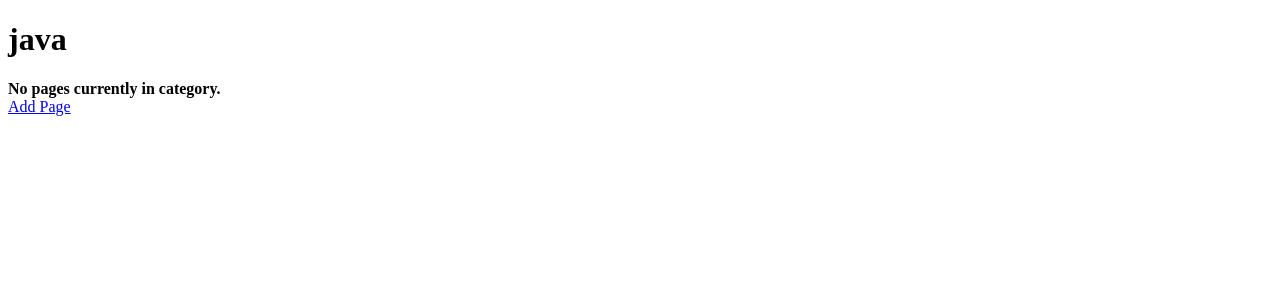
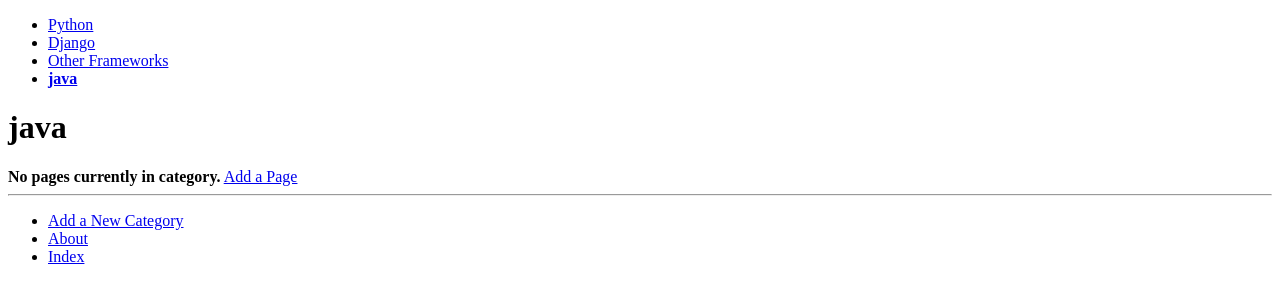
Before and after one commit to thameem22/rango, a Django app: a page that uses templates/rango/category.html in a window 1280 px wide. Shown: the top 303 px of the page. Run offline with Django 3.2, Linux system fonts and the light colour scheme; data comes from the database, SQL or seed files in the repository.

Commit message:
Chapter 8

```diff
--- /dev/null
+++ b/rango/templatetags/rango_template_tags.py
@@ -0,0 +1,8 @@
+from django import template
+from rango.models import Category
+
+register = template.Library()
+
+@register.inclusion_tag('rango/cats.html')
+def get_category_list(cat=None):
+    return {'cats': Category.objects.all(), 'act_cat': cat}
--- a/rango/views.py
+++ b/rango/views.py
@@ -25,7 +25,12 @@ def index(request):
 
 
 def about(request):
-    return render(request, 'rango/about.html')
+    # prints out whether the method is a GET or a POST
+    print(request.method)
+    # prints out the user name, if no one is logged in it prints `AnonymousUser`
+    print(request.user)
+    return render(request, 'rango/about.html', {})
+
 
 def show_category(request, category_name_slug):
     # Create a context dictionary which we can pass
--- /dev/null
+++ b/templates/rango/base.html
@@ -0,0 +1,36 @@
+<!DOCTYPE html>
+{% load staticfiles %}
+{% load rango_template_tags %}
+
+<html>
+    <head lang="en">
+        <meta charset="UTF-8" />
+        <title>
+            Rango -
+            {% block title_block %}
+                How to Tango with Django!
+            {% endblock %}
+        </title>
+    </head>
+
+    <body>
+        <div>
+		{% block sidebar_block %}
+			{% get_category_list category %}
+		{% endblock %}
+		</div>
+
+        <div>
+			{% block body_block %}
+			{% endblock %}
+		</div>
+		<hr />
+		<div>
+			<ul>
+				<li><a href="{% url 'add_category' %}">Add a New Category</a></li>
+				<li><a href="{% url 'about' %}">About</a></li>
+				<li><a href="{% url 'index' %}">Index</a></li>
+			</ul>
+		</div>
+    </body>
+</html>
--- a/templates/rango/category.html
+++ b/templates/rango/category.html
@@ -1,3 +1,31 @@
+{% extends 'rango/base.html' %}
+{% load staticfiles %}
+{% block title_block %}
+	{{ category.name }}
+{% endblock %}
+
+{% block body_block %}
+	{% if category %}
+		<h1>{{ category.name }}</h1>
+
+		{% if pages %}
+		<ul>
+			{% for page in pages %}
+				<li><a href="{{ page.url }}">{{ page.title }}</a></li>
+			{% endfor %}
+
+		</ul>
+		{% else %}
+			<strong>No pages currently in category.</strong>
+		{% endif %}
+		<a href="{% url 'add_page' category.slug %}">Add a Page</a>
+	{% else %}
+		The specified category does not exist!
+	{% endif %}
+{% endblock %}
+
+<!--
+
 <!DOCTYPE html>
 <html>
 <head>
@@ -27,3 +55,5 @@
 	</div>
 </body>
 </html>
+
+-->
--- /dev/null
+++ b/templates/rango/cats.html
@@ -0,0 +1,11 @@
+<ul>
+{% if cats %}
+    {% for c in cats %}
+        {% if c == act_cat %}
+            <li class="nav-item"><strong><a href="{% url 'show_category' c.slug %}">{{ c.name }}</a></strong></li>
+        {% else  %}
+            <li class="nav-item"><a href="{% url 'show_category' c.slug %}">{{ c.name }}</a></li>
+        {% endif %}
+    {% endfor %}
+{% endif %}
+</ul>
```
Also changed, not shown: templates/rango/about.html (+25 -0 lines), rango/templatetags/__init__.py (added).
